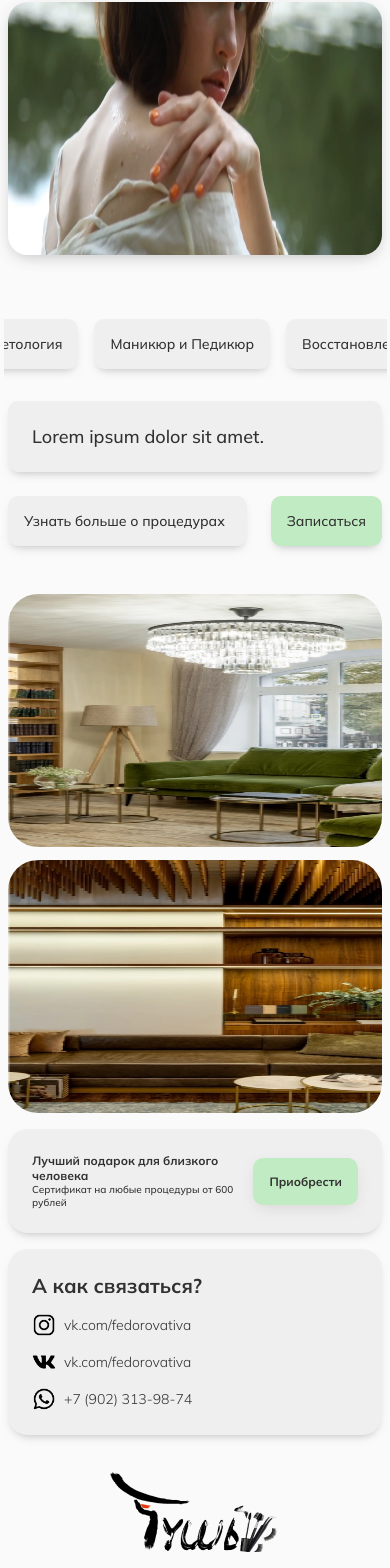
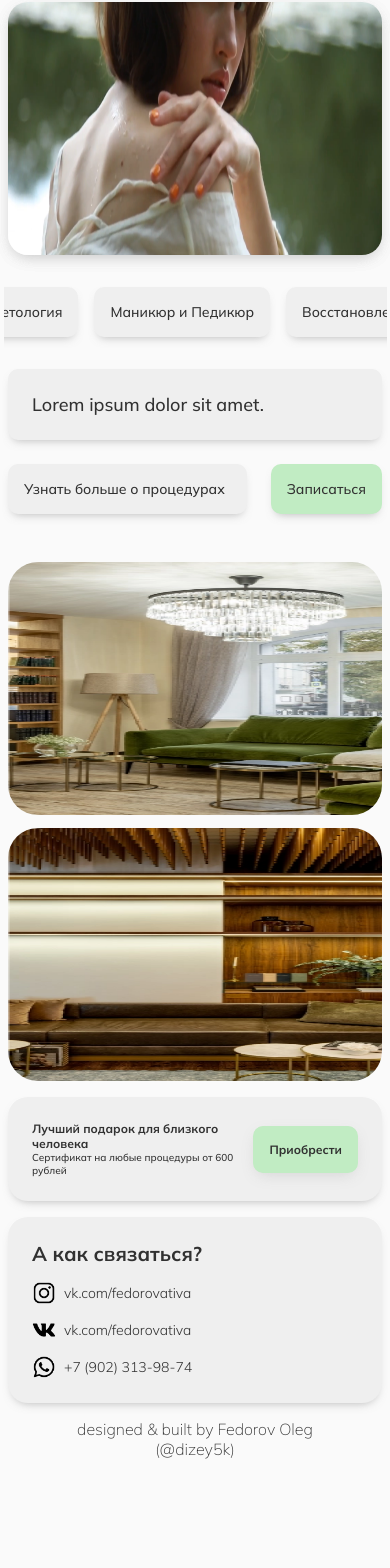
Before and after one commit to Dizey5K/TushSite, a React (Vite) app: page / in a window 390 px wide. Shown: the part 202-1770 px from the top of the page. After the commit the page ends 1677 px from the top, so only its background shows below. Built offline with nearby package versions, Linux system fonts and the light colour scheme.

Commit message:
adaptivework;

```diff
--- a/src/Homepage/App.tsx
+++ b/src/Homepage/App.tsx
@@ -15,7 +15,7 @@ function App() {
 
 
   return (
-    <>
+    <body>
       <Navbar/>
       <ContainerFirst/>
       <ContainerSecond/>
@@ -23,7 +23,7 @@ function App() {
       <ContainerSale/>
       <ContainerContact/>
       <ContainerBottom/>
-    </>
+    </body>
   )
 }
 
--- a/src/Homepage/modules/styles/ContainerBottom.scss
+++ b/src/Homepage/modules/styles/ContainerBottom.scss
@@ -34,3 +34,13 @@
         font-weight: lighter;
     }
 }
+
+@media (max-width: 500px) {
+    .contBottom {
+        img {
+            display: none;
+        }
+        padding-top: 0;
+    }
+
+}
--- a/src/Homepage/modules/styles/ContainerContact.scss
+++ b/src/Homepage/modules/styles/ContainerContact.scss
@@ -123,6 +123,7 @@ a {
         margin-top: 0;
         margin-left: 0.5rem;
         margin-right: .5rem;
+        margin-bottom: 0;
         .contInfoContact {
             .contAdress {
                 display: none;
--- a/src/Homepage/modules/styles/ContainerSecond.scss
+++ b/src/Homepage/modules/styles/ContainerSecond.scss
@@ -205,6 +205,7 @@ button {
 
 @media (max-width: 500px) {
     .mainContSecond {
+        margin-top: 1rem;
         .upperCont {
             width: 100%;
             flex-wrap: nowrap;
```
